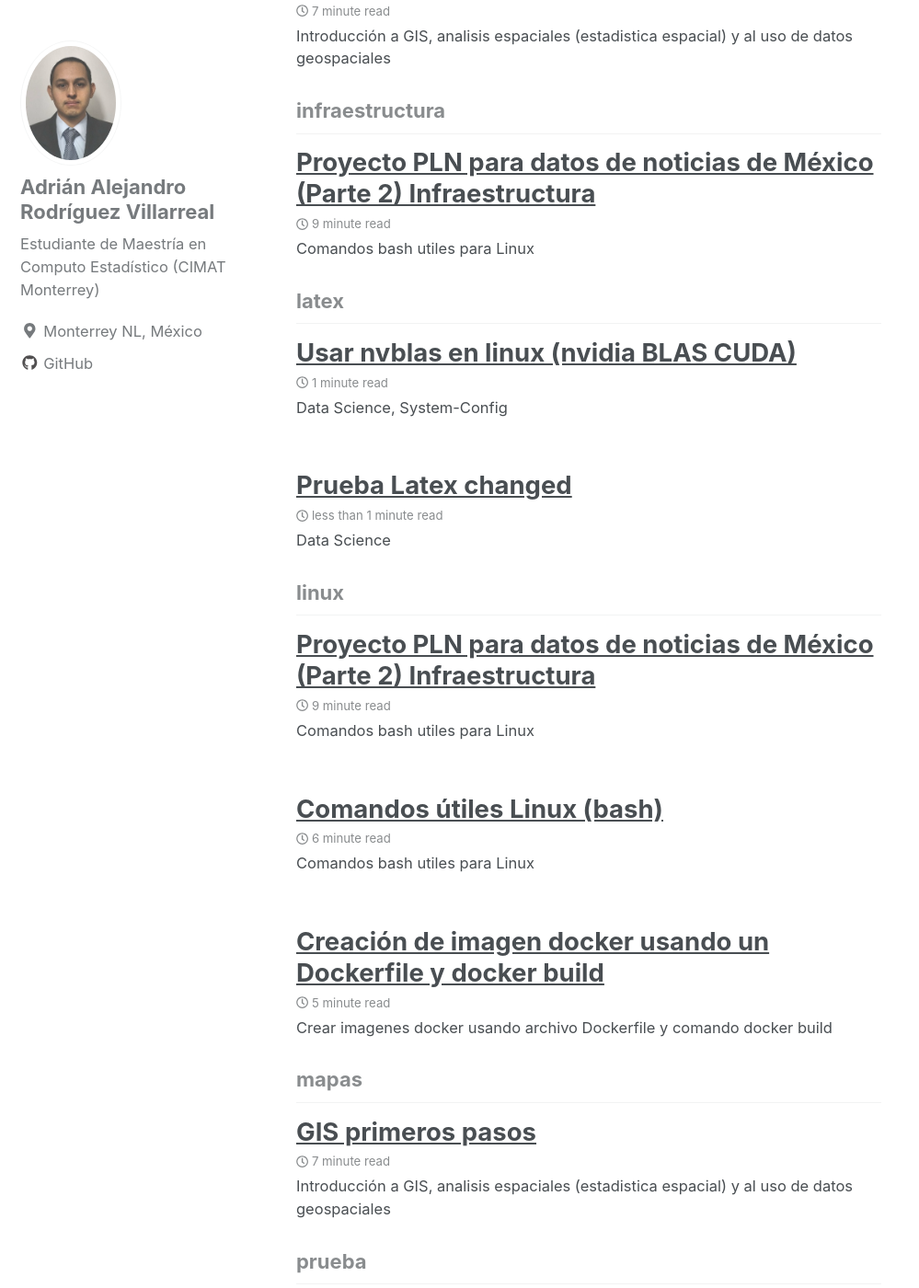
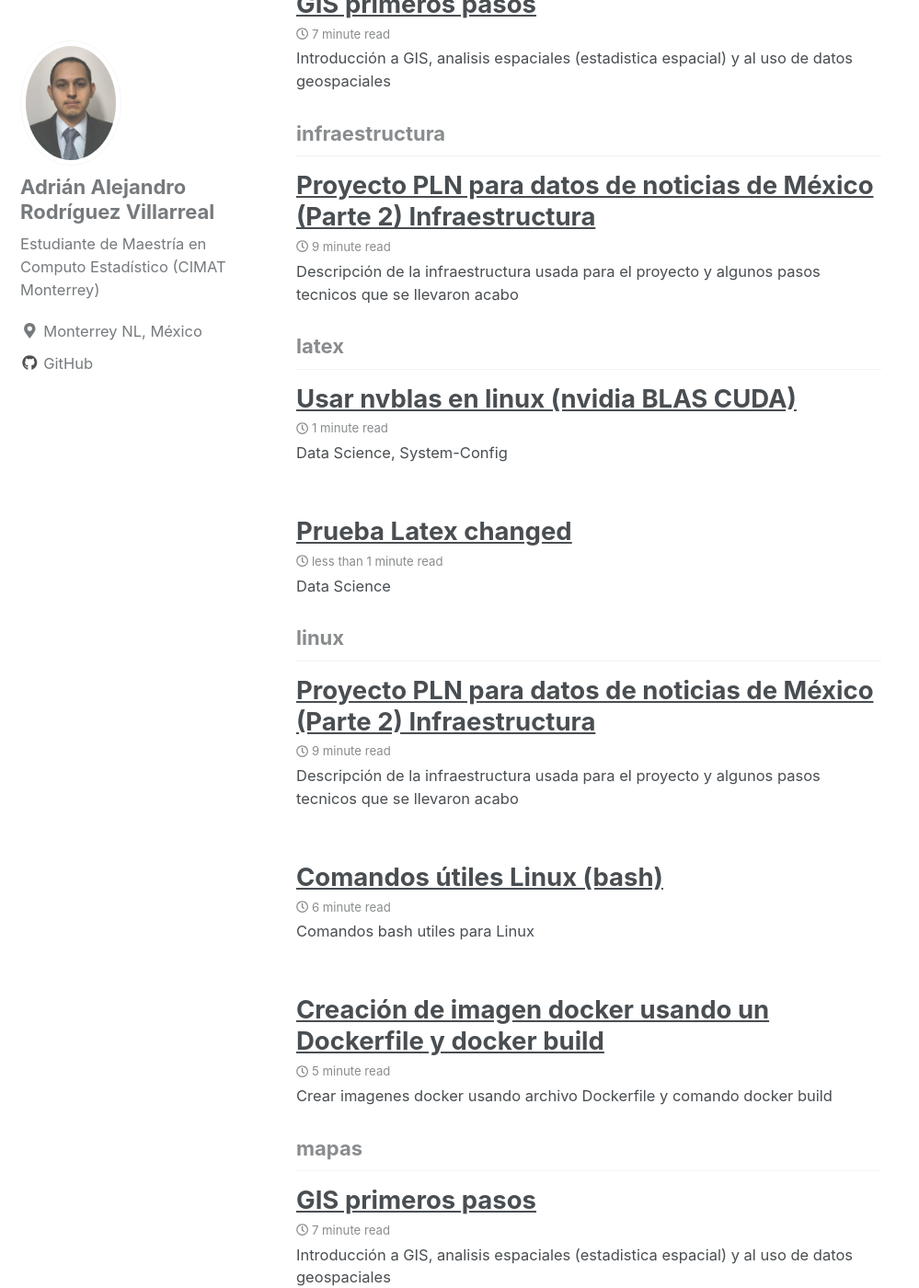
Before and after one commit to adrian-rdz/adrian-rdz.github.io, a Jekyll site: the page built from _pages/datascience.md, in a window 1280 px wide and 1400 px high, scrolled down 7321 px. Shown: the whole window at 92% size, without its empty margins (0-999 px from the left). Built offline with Jekyll 4.4.1, drawn with Linux system fonts in a browser that asks for light colours; nearby versions of some CDN libraries; some of the changed text lies outside the part shown.

Commit message:
Modificacion de excerpt de parte2 de proyecto NLP

```diff
--- a/_posts/2019-01-04-Proyecto_PLN_parte2_Infraestructrua.md
+++ b/_posts/2019-01-04-Proyecto_PLN_parte2_Infraestructrua.md
@@ -3,7 +3,7 @@ title: Proyecto PLN para datos de noticias de México (Parte 2) Infraestructura
 date: 2019-01-04
 author: Adrián Rodríguez
 tags: [tecnico, linux, infraestructura, docker]
-excerpt: "Comandos bash utiles para Linux"
+excerpt: "Descripción de la infraestructura usada para el proyecto y algunos pasos tecnicos que se llevaron acabo"
 mathjax: "true"
 ---
 
```
